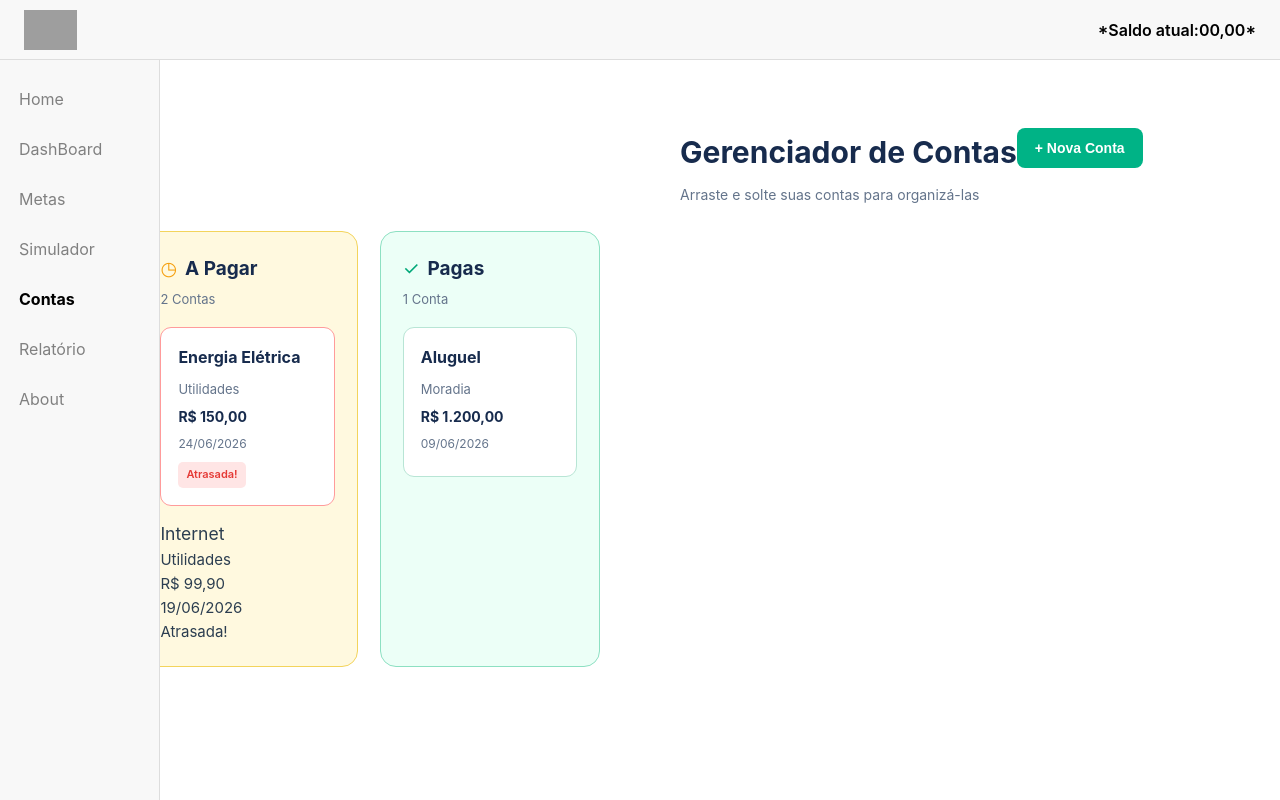
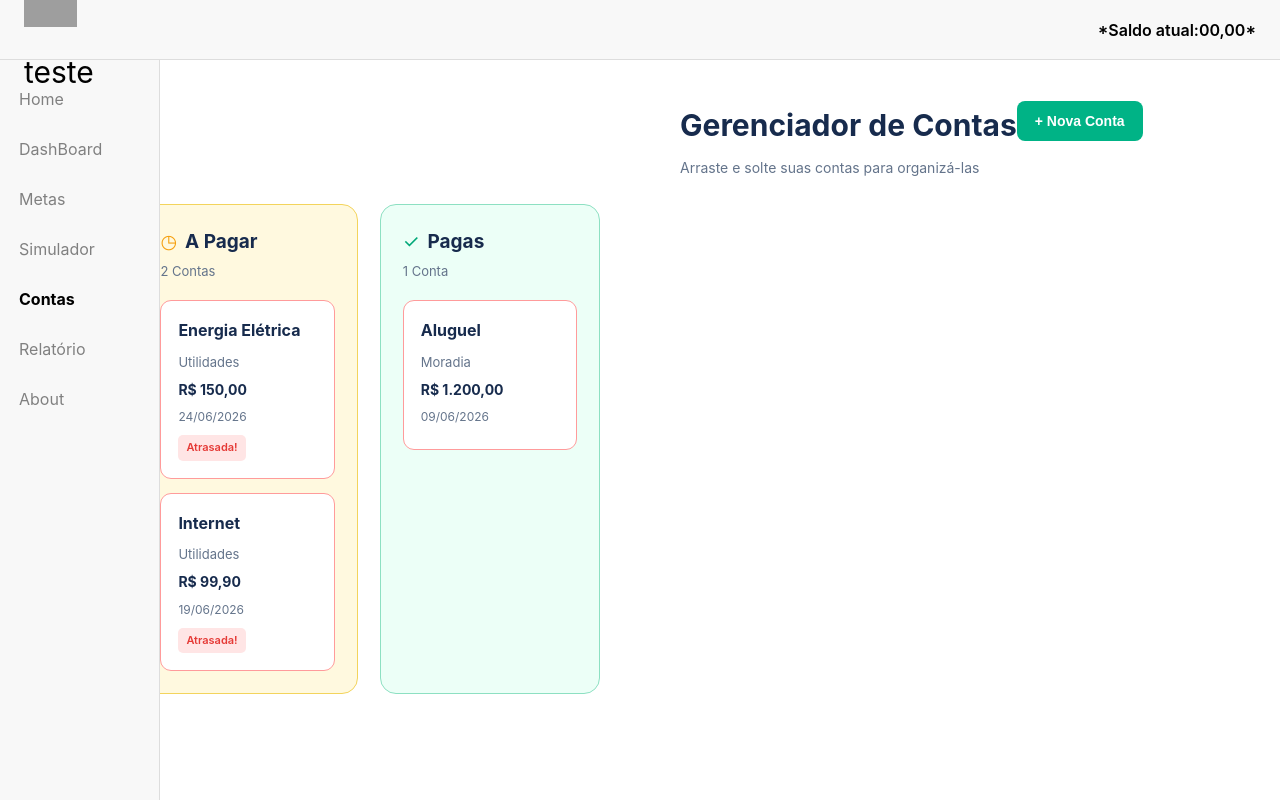
Before and after one commit to Hackaton-2026-Financas/hackaton2026, a Vue app: page /contas in a window 1280 px wide. Built offline with nearby package versions, Linux system fonts and the light colour scheme; grey boxes are pictures that could not be loaded.

Commit message:
terminando..

```diff
--- a/src/components/layout/Header.vue
+++ b/src/components/layout/Header.vue
@@ -1,5 +1,6 @@
 <script setup>
 import { RouterLink } from 'vue-router';
+import ContaCard from './contasComponentes/contaCard.vue';
 </script>
 
 <template>
@@ -8,6 +9,10 @@ import { RouterLink } from 'vue-router';
             <RouterLink to="/">
                 <img src="#" alt="logo">
             </RouterLink>
+
+            <ContaCard>
+
+            </ContaCard>
 
         </div>
         <h2 class="saldoAtual">*Saldo atual:00,00*</h2>
--- /dev/null
+++ b/src/components/layout/contasComponentes/contaCard.vue
@@ -0,0 +1,5 @@
+<template>
+  <h1>teste</h1>
+</template>
+
+<script setup></script>
--- a/src/views/ContasView.vue
+++ b/src/views/ContasView.vue
@@ -23,7 +23,7 @@
         <h3>R$ 249,90</h3>
       </div>
 
-      <div class="card1">
+      <div class="card">
         <h3>Energia Elétrica</h3>
         <p>Utilidades</p>
         <p>R$ 150,00</p>
@@ -31,7 +31,7 @@
         <span>Atrasada!</span>
       </div>
 
-      <div class="card2">
+      <div class="card">
         <h3>Internet</h3>
         <p>Utilidades</p>
         <p>R$ 99,90</p>
@@ -49,7 +49,7 @@
         <h3>R$ 1.200,00</h3>
       </div>
 
-      <div class="card3">
+      <div class="card">
         <h3>Aluguel</h3>
         <p>Moradia</p>
         <p>R$ 1.200,00</p>
@@ -237,9 +237,7 @@ main section:last-child {
 
 /* Cartões */
 
-.card1,
-.card,
-.card3 {
+.card {
   width: 100%;
   box-sizing: border-box;
 
@@ -251,7 +249,6 @@ main section:last-child {
 
   min-height: 130px;
 }
-
 
 /* Cartões atrasados */
 
```
